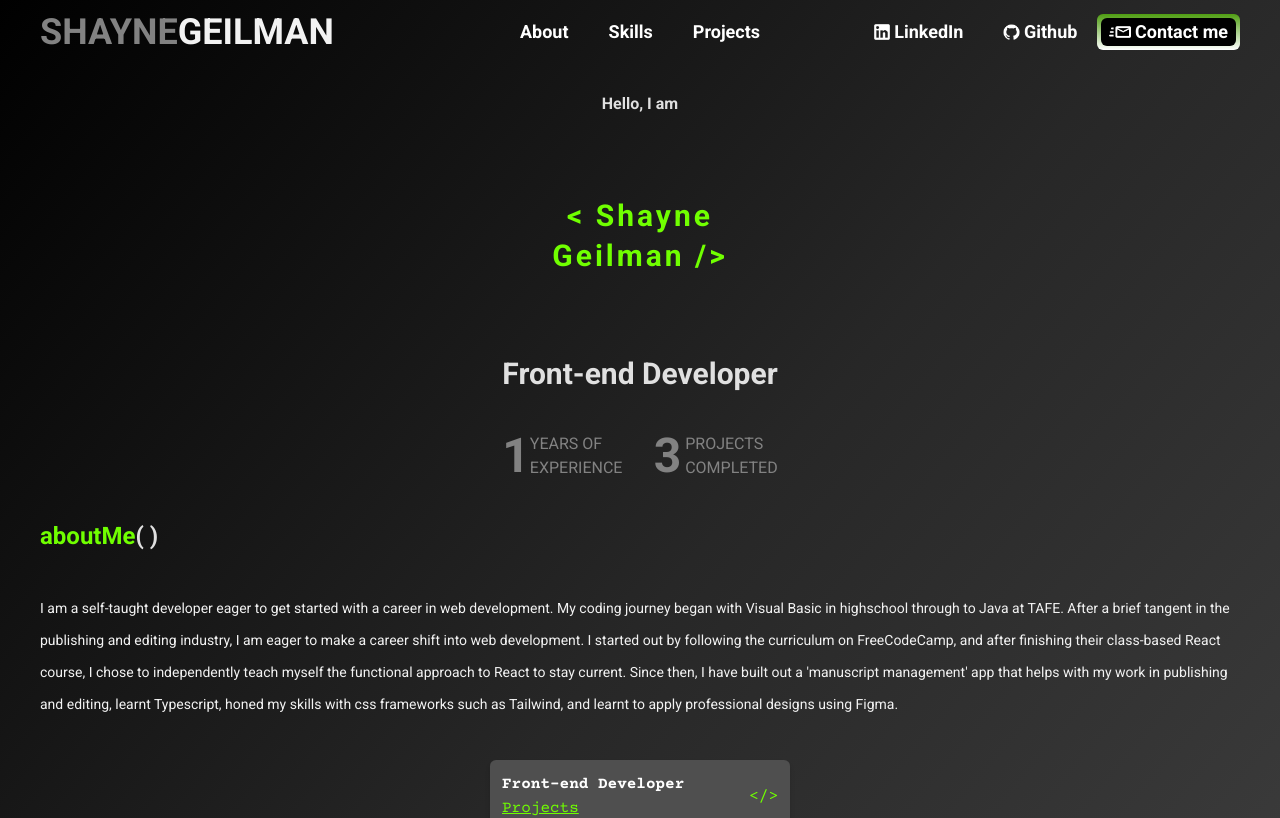
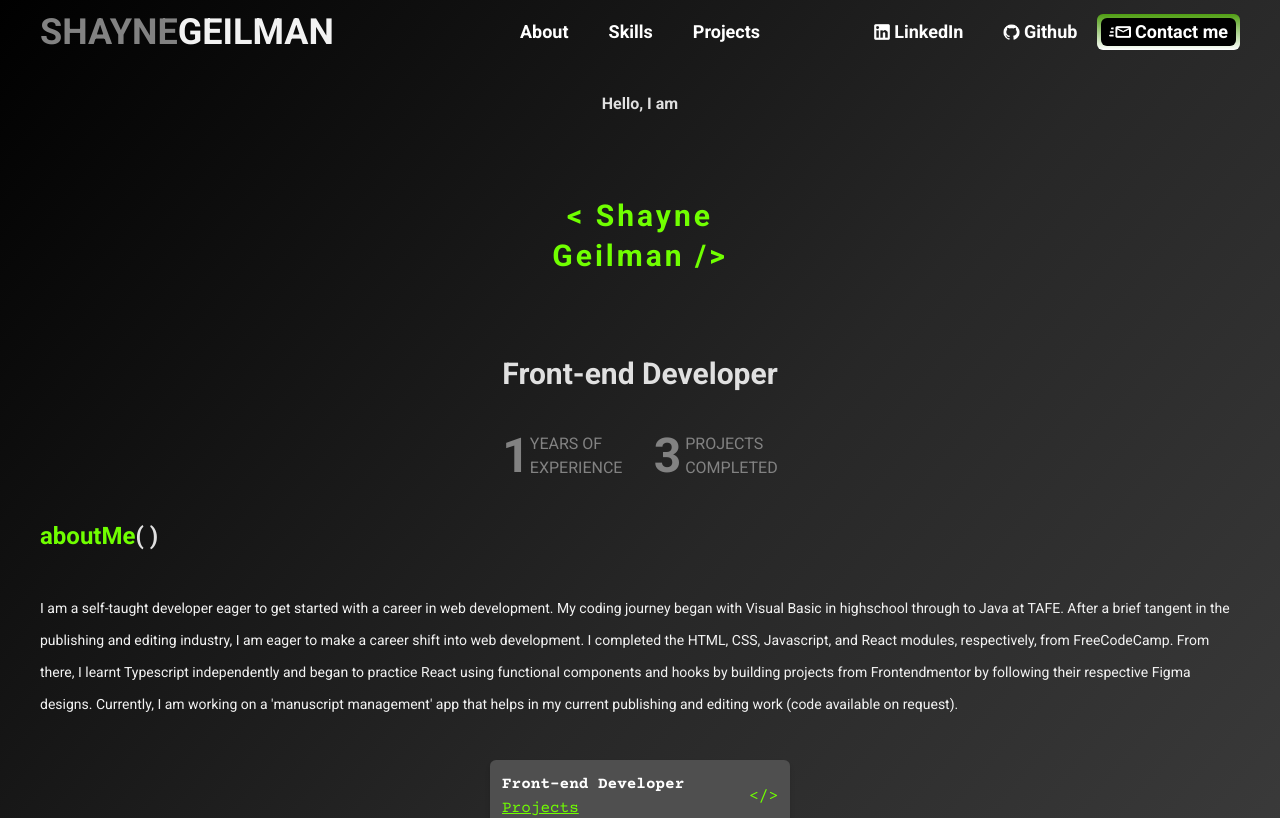
Before and after one commit to ShayneJG/Portfolio, a React (Vite) app: page / in a window 1280 px wide. Shown: the top 818 px of the page. Built offline with nearby package versions, Linux system fonts and the light colour scheme.

Commit message:
Update description.tsx

```diff
--- a/src/components/description.tsx
+++ b/src/components/description.tsx
@@ -14,13 +14,13 @@ function Description() {
           development. My coding journey began with Visual Basic in highschool
           through to Java at TAFE. After a brief tangent in the publishing and
           editing industry, I am eager to make a career shift into web
-          development. I started out by following the curriculum on
-          FreeCodeCamp, and after finishing their class-based React course, I
-          chose to independently teach myself the functional approach to React
-          to stay current. Since then, I have built out a 'manuscript
-          management' app that helps with my work in publishing and editing,
-          learnt Typescript, honed my skills with css frameworks such as
-          Tailwind, and learnt to apply professional designs using Figma.
+          development. I completed the HTML, CSS, Javascript, and React modules,
+          respectively, from FreeCodeCamp. From there, I learnt Typescript
+          independently and began to practice React using functional components
+          and hooks by building projects from Frontendmentor by following their
+          respective Figma designs. Currently, I am working on a 'manuscript
+          management' app that helps in my current publishing and editing work
+          (code available on request).
         </p>
       </div>
       <div>
```
